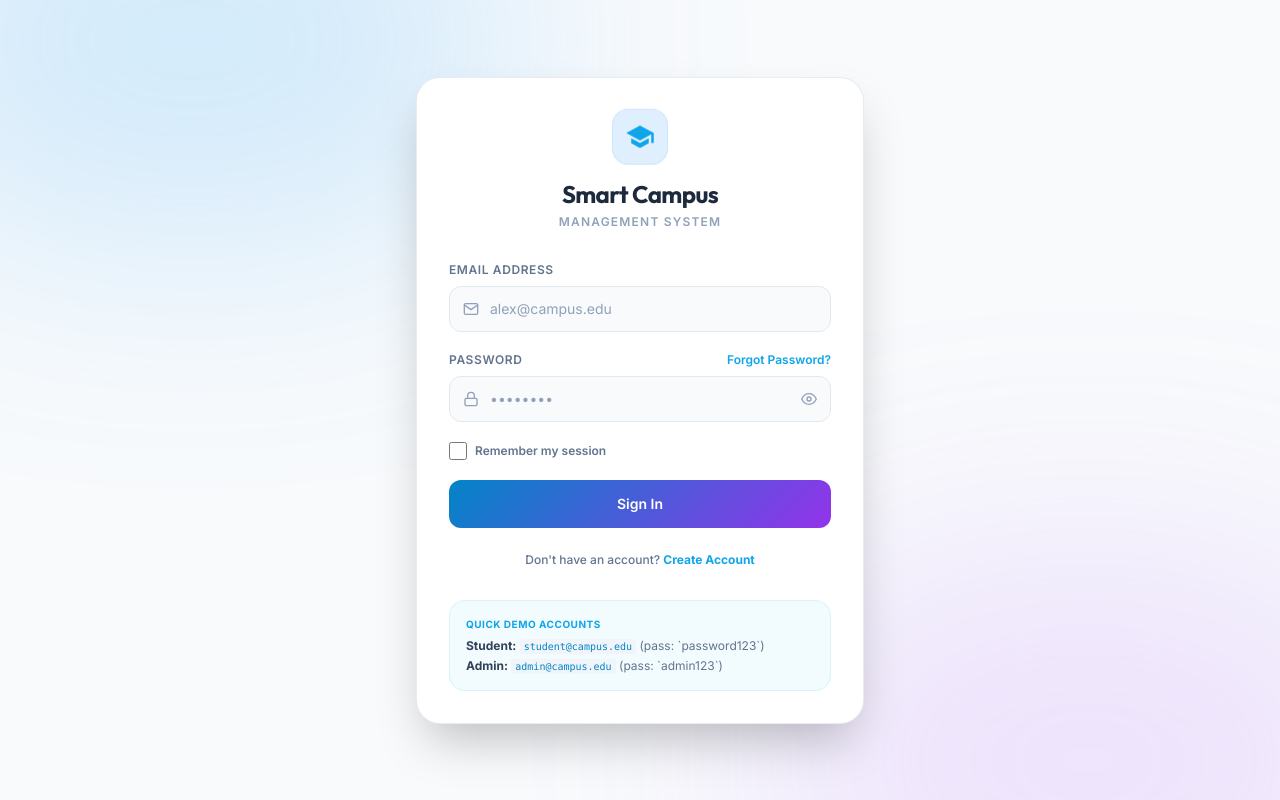
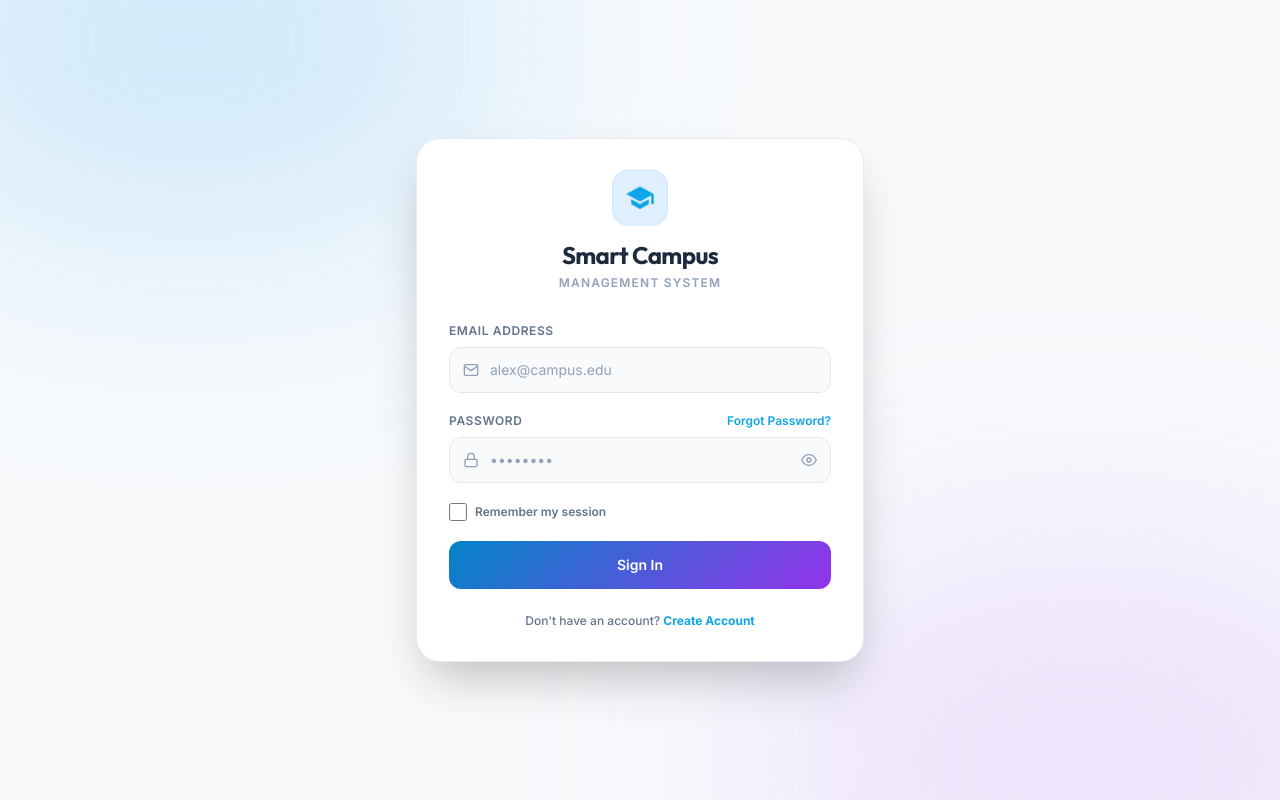
Before and after one commit to TanuDubey-13/smart-campus, a React (Vite) app: page /#/login in a window 1280 px wide. Built offline with nearby package versions, Linux system fonts and the light colour scheme; no server answers.

Commit message:
Fix: Hide demo accounts alert box when running in Normal Mode

```diff
--- a/src/pages/auth/Login.jsx
+++ b/src/pages/auth/Login.jsx
@@ -2,6 +2,7 @@ import React, { useState } from 'react';
 import { useForm } from 'react-hook-form';
 import { useNavigate, useLocation, Link } from 'react-router-dom';
 import { useAuth } from '../../hooks/useAuth';
+import { useMock } from '../../firebase/config';
 import { FiMail, FiLock, FiEye, FiEyeOff, FiLoader } from 'react-icons/fi';
 import Swal from 'sweetalert2';
 
@@ -197,6 +198,7 @@ export default function Login() {
       </div>
 
       {/* Demo Credentials Alert Box (VIVA SPECIAL FEATURE) */}
+      {useMock && (
         <div className="mt-8 p-4 rounded-2xl bg-primary-500/5 dark:bg-primary-500/10 border border-primary-500/10 dark:border-primary-500/20 text-left">
           <h4 className="text-[10px] font-bold text-primary-500 tracking-wider uppercase mb-1.5">
             Quick Demo Accounts
@@ -212,6 +214,7 @@ export default function Login() {
             </div>
           </div>
         </div>
+      )}
     </div>
   );
 }
```
Lines whose indentation alone changed are shown as unchanged.
